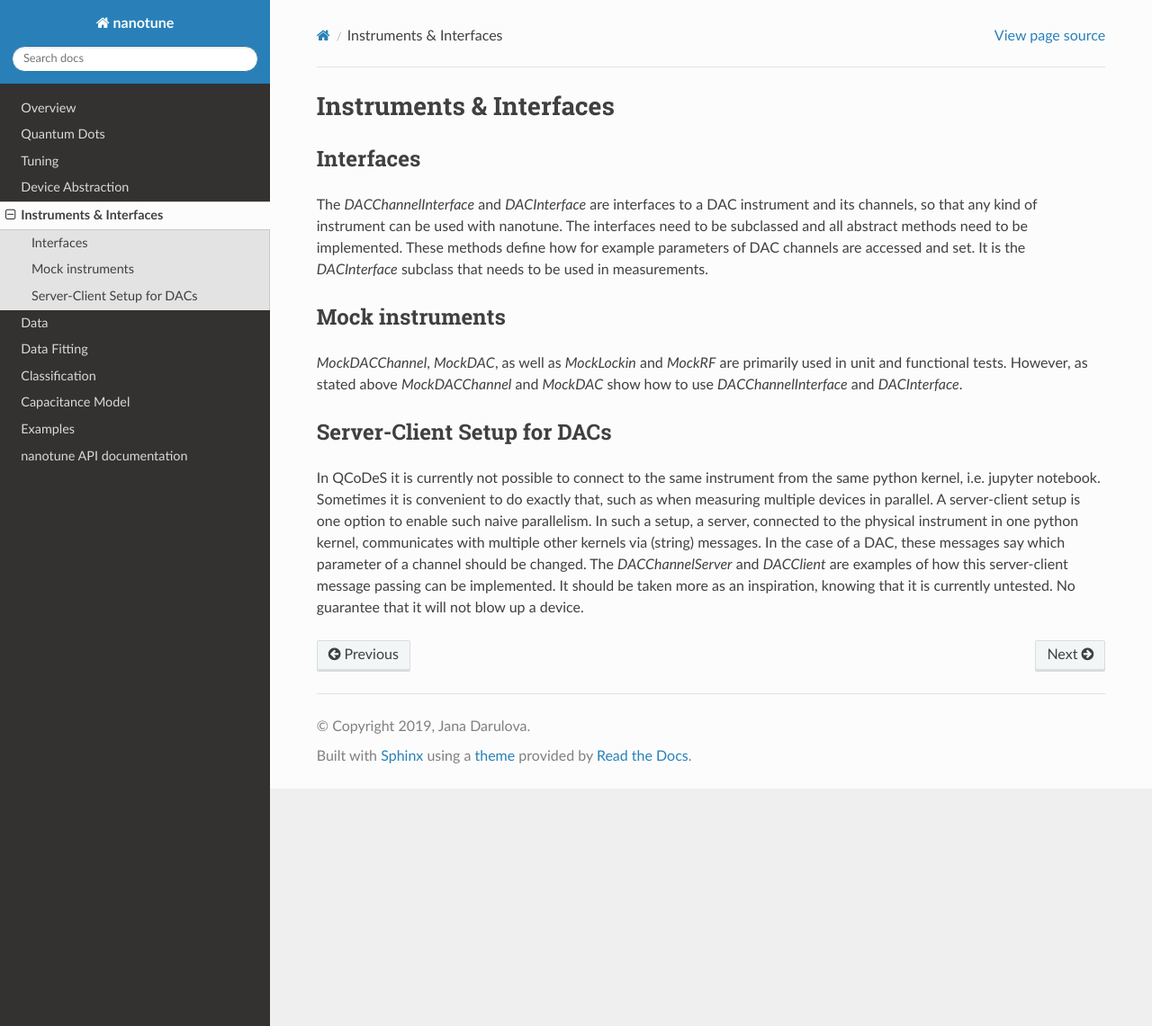
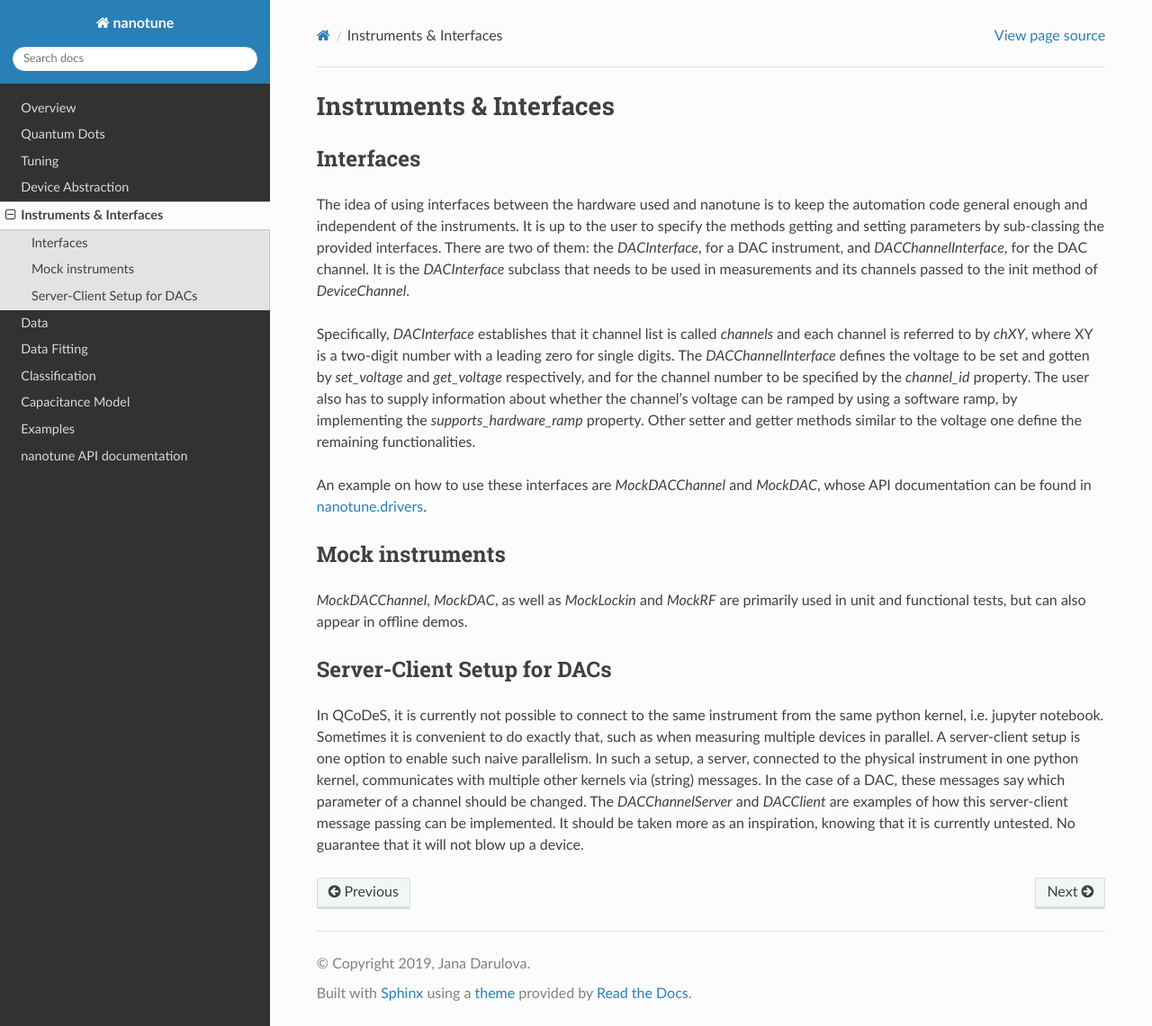
Before and after one commit to microsoft/nanotune, a Sphinx documentation site: the page built from docs/drivers/index.rst, in a window 1280 px wide and 1141 px high. Shown: the whole window at 90% size. Built offline with Sphinx 7.4.7 and the Read the Docs theme 2.0.0, drawn with Linux system fonts in a browser that asks for light colours; the version number could not be read and is left out.

Commit message:
Update interfaces/instrument docs

```diff
--- a/docs/drivers/index.rst
+++ b/docs/drivers/index.rst
@@ -4,30 +4,43 @@
 Instruments & Interfaces
 ========================
 
+
 Interfaces
 ----------
 
-The `DACChannelInterface` and `DACInterface` are interfaces to a DAC instrument
-and its channels, so that any kind of instrument can be used with nanotune. The
-interfaces need to be subclassed and all
-abstract methods need to be implemented. These methods define how for example
-parameters of DAC channels are accessed and set. It is the `DACInterface` subclass
-that needs to be used in measurements.
+The idea of using interfaces between the hardware used and
+nanotune is to keep the automation code general enough and independent of the
+instruments. It is up to the user to specify the methods getting and setting
+parameters by sub-classing the provided interfaces. There are two of them:
+the `DACInterface`, for a DAC instrument, and `DACChannelInterface`, for the
+DAC channel. It is the `DACInterface` subclass that needs to be used in
+measurements and its channels passed to the init method of `DeviceChannel`.
+
+Specifically, `DACInterface` establishes that it channel list is called
+`channels` and each channel is referred to by `chXY`, where XY is a
+two-digit number with a leading zero for single digits.
+The `DACChannelInterface` defines the voltage to be set and gotten by `set_voltage`
+and `get_voltage` respectively, and for the channel number to be specified by
+the `channel_id` property. The user also has to supply information about whether
+the channel's voltage can be ramped by using a software ramp, by implementing the
+`supports_hardware_ramp` property. Other setter and getter methods similar to the
+voltage one define the remaining functionalities.
+
+An example on how to use these interfaces are `MockDACChannel` and `MockDAC`,
+whose API documentation can be found in :ref:`drivers_api`.
 
 
 Mock instruments
 ----------------
 
 `MockDACChannel`, `MockDAC`, as well as `MockLockin` and `MockRF` are primarily
-used in unit and functional tests. However, as stated above `MockDACChannel`
-and `MockDAC`
-show how to use `DACChannelInterface` and `DACInterface`.
+used in unit and functional tests, but can also appear in offline demos.
 
 
 Server-Client Setup for DACs
 ----------------------------
 
-In QCoDeS it is currently not possible to connect to the same instrument from
+In QCoDeS, it is currently not possible to connect to the same instrument from
 the same python kernel, i.e. jupyter notebook. Sometimes it is convenient to
 do exactly that, such as when measuring multiple devices in parallel.
 A server-client setup is one option to enable such naive parallelism. In such
```
Also changed, not shown: docs/device/index.rst (+7 -1 lines).
